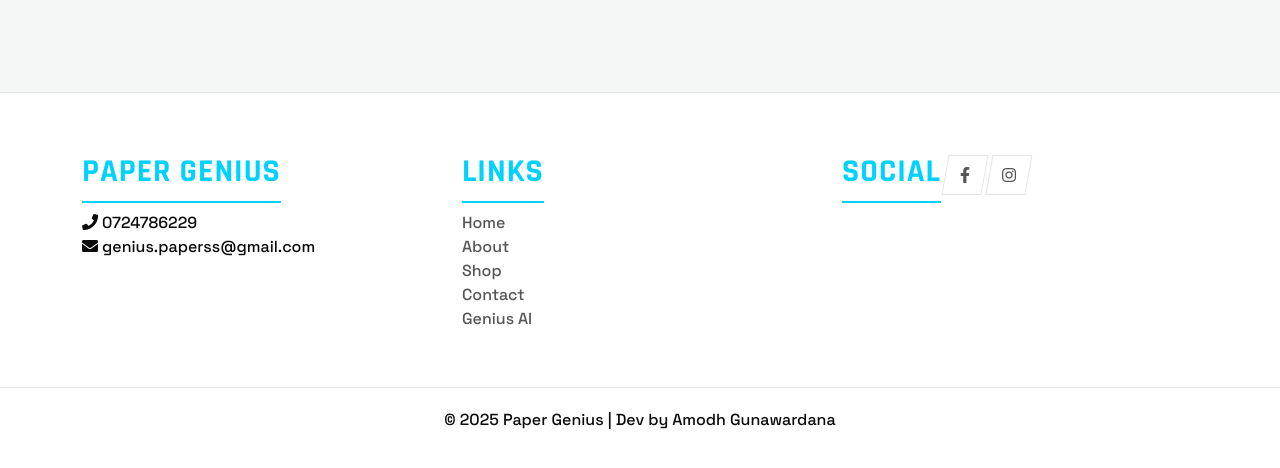
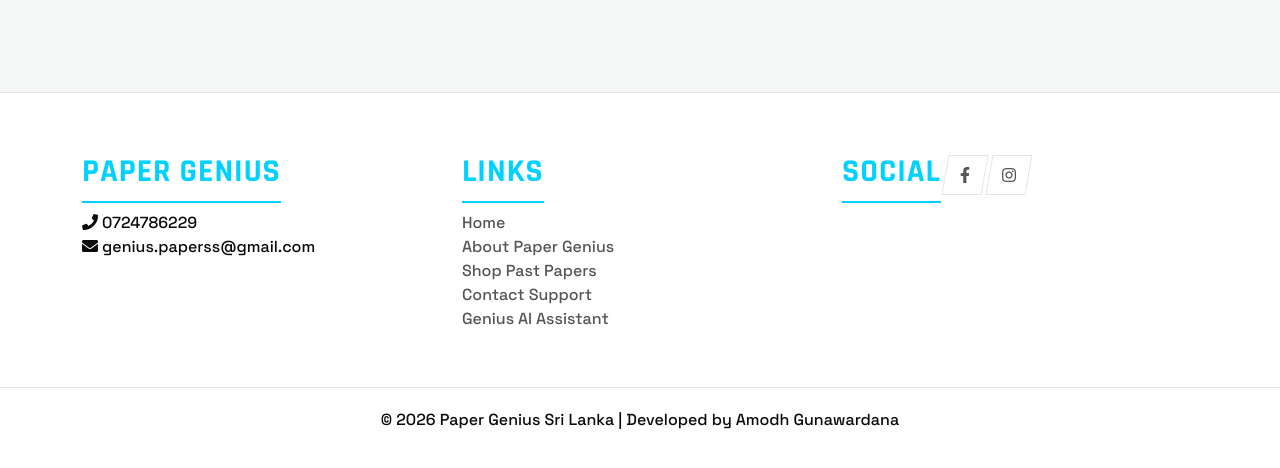
Before and after one commit to cc1-a/paper-genius, a Flask app: page /AI in a window 1280 px wide. Shown: the part 738-1206 px from the top of the page. Run offline with Flask 3, Linux system fonts and the light colour scheme; some libraries are stand-ins or nearby versions.

Commit message:
Update base.html

```diff
--- a/templates/base.html
+++ b/templates/base.html
@@ -1,28 +1,18 @@
 <!DOCTYPE html>
 <html lang="en">
 <head>
-    <!-- 1. DYNAMIC TITLE (Crucial for Google) -->
-    <!-- Default is "Paper Genius | ..." but individual pages can overwrite this -->
-    <title>{% block title %}Paper Genius | Premium Edexcel Past Paper Books in Sri Lanka{% endblock %}</title>
-
+    <title>{% block title %}Paper Genius | Premium Edexcel Past Paper Books Sri Lanka{% endblock %}</title>
     <meta charset="utf-8">
     <meta name="viewport" content="width=device-width, initial-scale=1">
-
-    <!-- 2. META DESCRIPTION (What shows up in Google Search Results) -->
-    <meta name="description" content="{% block description %}Order high-quality printed Edexcel past paper books, custom bound exam resources, and study materials. Fast delivery across Sri Lanka.{% endblock %}">
-
-    <!-- 3. KEYWORDS (Helps slightly with search context) -->
-    <meta name="keywords" content="Edexcel, Past Papers, GCE AL, IGCSE, Printed Papers, Exam Books, Sri Lanka, Paper Genius, Education, Past Paper Books">
-
-    <!-- 4. OPEN GRAPH (Makes your links look good on WhatsApp/Facebook) -->
+    <meta name="google-site-verification" content="Y6iYEmYynj_EqLRGxjha8tIm0jkHC7N1MIProixk5hc" />
+    <meta name="description" content="{% block description %}Buy high-quality printed Edexcel and IGCSE past paper books in Sri Lanka. Custom bound resources for Pure Maths, Physics, Chemistry and more with island-wide delivery.{% endblock %}">
+    <meta name="keywords" content="Edexcel Past Papers Sri Lanka, IGCSE Past Paper Books, Buy Edexcel Books Colombo, Pure Maths 1 Past Papers, Chemistry Custom Exam Books, Paper Genius Sri Lanka, Exam Resources Colombo">
     <meta property="og:type" content="website">
     <meta property="og:url" content="{{ request.url }}">
-    <meta property="og:title" content="{% block og_title %}Paper Genius - Premium Past Paper Books{% endblock %}">
-    <meta property="og:description" content="{% block og_description %}Stop printing at home. Get professionally bound Edexcel past paper books delivered to your door.{% endblock %}">
-    <!-- Ensure 'icon.png' exists in your static folder -->
+    <meta property="og:title" content="{% block og_title %}Paper Genius | Next-Gen Edexcel Resources Sri Lanka{% endblock %}">
+    <meta property="og:description" content="Professionally bound Edexcel past paper books with custom designs. Fast delivery across Sri Lanka.">
     <meta property="og:image" content="{{ url_for('static', filename='icon.png', _external=True) }}">
 
-    <!-- CSS Links -->
     <link rel="stylesheet" href="{{ url_for('static', filename='css/bootstrap.min.css')}}">
     <link rel="stylesheet" href="{{ url_for('static', filename='css/fontawesome.min.css')}}">
     <link rel="stylesheet" href="{{ url_for('static', filename='css/base.css')}}">
@@ -30,7 +20,6 @@
     {% block head %} {% endblock %}
 
     <style>
-        /* Custom Dropdown Styles to match Mech Theme */
         .dropdown-menu-mech {
             background-color: var(--bg-secondary);
             border: 1px solid var(--accent);
@@ -67,7 +56,7 @@
 
             <a class="mech-brand" href="/">
                 <div class="mech-logo-box">
-                    <img src="{{ url_for('static', filename='icon.png')}}" alt="PG">
+                    <img src="{{ url_for('static', filename='icon.png')}}" alt="Paper Genius Logo">
                 </div>
                 <div class="brand-info">
                     <span class="brand-title">PAPER GENIUS</span>
@@ -85,10 +74,9 @@
 
             <div class="mech-controls">
 
-                <a class="mech-btn" href="/Cart"><i class="fa fa-shopping-cart"></i></a>
+                <a class="mech-btn" href="/Cart" aria-label="View Cart"><i class="fa fa-shopping-cart"></i></a>
 
                 {% if g.user %}
-                    <!-- DROPDOWN USER MENU -->
                     <div class="mech-user-display dropdown">
                         <a href="#" class="text-decoration-none dropdown-toggle" id="userDropdown" data-bs-toggle="dropdown" aria-expanded="false" style="color: var(--text-primary); display: flex; flex-direction: column; align-items: flex-end; cursor: pointer;">
                             <span class="user-label">USER:</span>
@@ -102,15 +90,15 @@
                         </ul>
                     </div>
                 {% else %}
-                    <a class="mech-btn" href="/Login"><i class="fa fa-user"></i></a>
-                    <a class="mech-btn" href="/Register"><i class="fa fa-key"></i></a>
+                    <a class="mech-btn" href="/Login" aria-label="Login"><i class="fa fa-user"></i></a>
+                    <a class="mech-btn" href="/Register" aria-label="Register"><i class="fa fa-key"></i></a>
                 {% endif %}
 
-                <button class="mech-toggle" id="theme-toggle">
+                <button class="mech-toggle" id="theme-toggle" aria-label="Toggle Theme">
                     <div class="toggle-track"><div class="toggle-switch"></div></div>
                 </button>
 
-                <button class="mech-btn mobile-menu-btn" onclick="toggleMobileMenu()">
+                <button class="mech-btn mobile-menu-btn" onclick="toggleMobileMenu()" aria-label="Open Menu">
                     <i class="fa fa-bars"></i>
                 </button>
             </div>
@@ -147,33 +135,31 @@
                     <h2 class="h2">LINKS</h2>
                     <ul class="list-unstyled">
                         <li><a href="/">Home</a></li>
-                        <li><a href="/About">About</a></li>
-                        <li><a href="/Shop">Shop</a></li>
-                        <li><a href="/Contact">Contact</a></li>
-                        <li><a href="{{ url_for('ai.ai_interface') }}">Genius AI</a></li>
+                        <li><a href="/About">About Paper Genius</a></li>
+                        <li><a href="/Shop">Shop Past Papers</a></li>
+                        <li><a href="/Contact">Contact Support</a></li>
+                        <li><a href="{{ url_for('ai.ai_interface') }}">Genius AI Assistant</a></li>
                     </ul>
                 </div>
                 <div class="col-md-4">
                     <h2 class="h2">SOCIAL</h2>
-                    <a href="#" class="mech-btn" style="display:inline-flex; width:40px;"><i class="fab fa-facebook-f"></i></a>
-                    <a href="#" class="mech-btn" style="display:inline-flex; width:40px;"><i class="fab fa-instagram"></i></a>
+                    <a href="#" class="mech-btn" style="display:inline-flex; width:40px;" aria-label="Facebook"><i class="fab fa-facebook-f"></i></a>
+                    <a href="#" class="mech-btn" style="display:inline-flex; width:40px;" aria-label="Instagram"><i class="fab fa-instagram"></i></a>
                 </div>
             </div>
         </div>
         <div class="mech-copyright text-center">
-            <p>&copy; 2025 Paper Genius | Dev by Amodh Gunawardana</p>
+            <p>&copy; 2026 Paper Genius Sri Lanka | Developed by Amodh Gunawardana</p>
         </div>
     </footer>
 
     <script src="{{url_for('static',filename='js/jquery-1.11.0.min.js')}}"></script>
     <script src="{{url_for('static',filename='js/bootstrap.bundle.min.js')}}"></script>
     <script>
-        // Loader
         window.onload = function() {
             setTimeout(() => { document.getElementById('loader-wrapper').style.display = 'none'; }, 1500);
         };
 
-        // Theme
         const btn = document.getElementById('theme-toggle');
         const html = document.documentElement;
         if(localStorage.getItem('theme')) html.setAttribute('data-theme', localStorage.getItem('theme'));
@@ -184,7 +170,6 @@
             localStorage.setItem('theme', theme);
         });
 
-        // Mobile Menu Toggle
         function toggleMobileMenu() {
             const menu = document.getElementById('mobile-menu');
             menu.classList.toggle('active');
```
